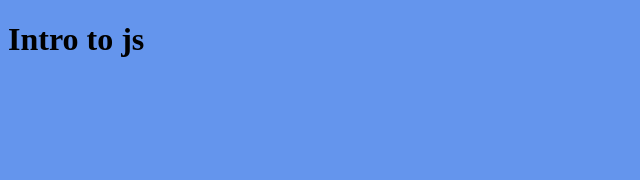
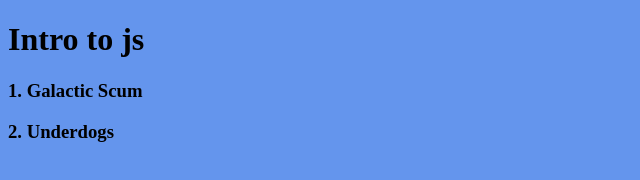
Before and after one commit to John-Ryan-Johnson/Intro-js, a plain HTML site: page index.html in a window 1280 px wide. Shown: the whole page, without its empty margins (0-640 px from the left). Drawn offline with Linux system fonts and the light colour scheme.

Commit message:
added functions.js

```diff
--- /dev/null
+++ b/functions.js
@@ -0,0 +1,62 @@
+/*
+console.log('function');
+
+
+const nuggetizer = (animal) => {
+return `nugget ${animal}`;
+}
+
+
+
+const spamFactory = (kiterallyAnything) => {
+    return 'spam (lunch)';
+}
+
+
+const humaneNuggetizer = (animal) => {
+    return animal;
+}
+
+
+console.log(nuggetizer('chicken'));
+console.log(nuggetizer('octopus'));
+console.log(nuggetizer('john wark'));
+
+
+console.log(humaneNuggetizer('chicken'));
+console.log(humaneNuggetizer('octopus'));
+console.log(humaneNuggetizer('john wark')0;
+
+
+console.log(spamFactory('chicken'));
+console.log(spamFactory('octopus'));
+console.log(spamFactory('john wark'));
+
+*/
+const printToDOM = (toPrint) => {
+  document.getElementById('output').innerHTML += toPrint
+}
+
+
+
+
+let bandNumber = 1
+
+const takeNumber = (bandName) => {
+  printToDOM(`<h3>${bandNumber}. ${bandName}</h3>`);
+  bandNumber++
+
+};
+
+takeNumber("Galactic Scum");
+
+takeNumber("Underdogs");
+
+
+
+/*const printToDOM = (toPrint) => {
+  document.getElementById('output').innerHTML += toPrint
+}
+*/
+
+// printToDOM('John');
--- a/index.html
+++ b/index.html
@@ -9,6 +9,11 @@
 </head>
 <body>
   <h1>Intro to js</h1>
+
+  <div id="output">
+
+  </div>
   <script src="./main.js"></script>
+  <script src="./functions.js"></script>
 </body>
 </html>
```
